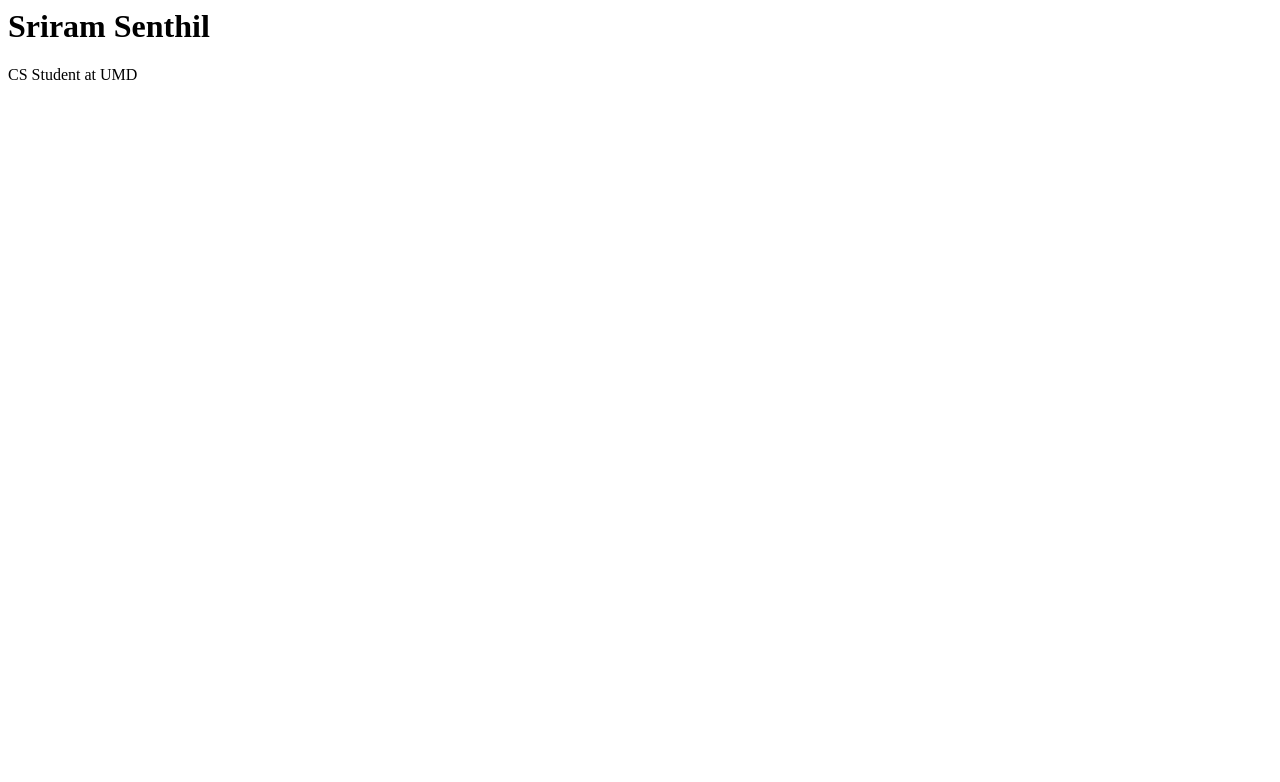
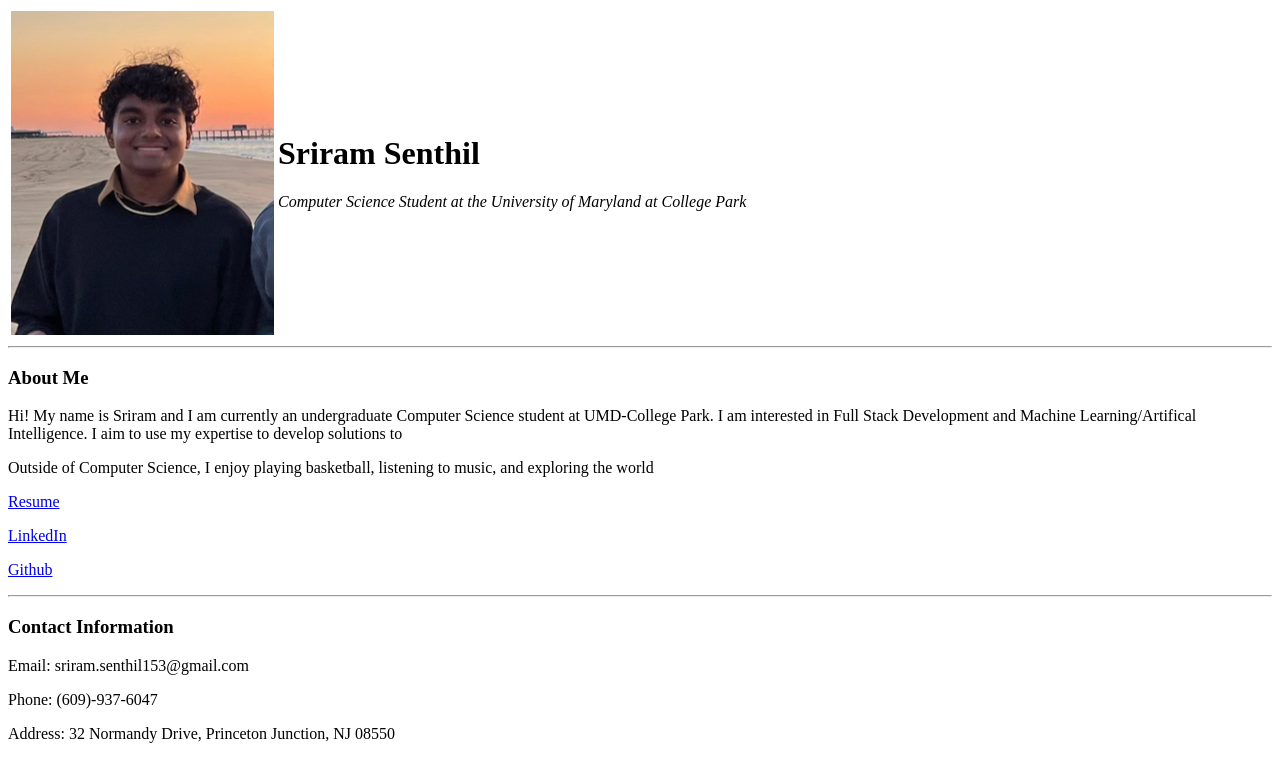
Before and after one commit to sriramssenthil/sriramssenthil.github.io, a plain HTML site: page index.html in a window 1280 px wide. Drawn offline with Linux system fonts and the light colour scheme.

Commit message:
Updated index.html

```diff
--- a/index.html
+++ b/index.html
@@ -6,7 +6,37 @@
     <title>Sriram Senthil</title>
 </head>
 <body>
-    <h1> Sriram Senthil</h1>
-    <p> CS Student at UMD</p>
+    <table>
+        <td>
+            <img src = "sriramprofilepicture.jpg" alt = "Sriram Profile Picture">
+        </td>
+        <td>
+            <h1> Sriram Senthil</h1>
+            <p>
+                <em>Computer Science Student at the University of Maryland at College Park</em>
+            </p>
+        </td>
+    </table>
+    <hr>
+    <h3> About Me</h3>
+    <p> Hi! My name is Sriram and I am currently an undergraduate
+        Computer Science student at UMD-College Park. I am interested in Full Stack
+        Development and Machine Learning/Artifical Intelligence. I aim to use my expertise to develop solutions to
+    </p>
+
+    <p> Outside of Computer Science,
+        I enjoy playing basketball, listening to music, and exploring the world
+    </p>
+
+
+    <p> <a href="https://docs.google.com/document/d/1Ts0TIx5CljEMHRevc40pjztLXO9aaKKPP8Iak_QClOk/edit?usp=sharing">Resume</a></p>
+    <p> <a href="https://www.linkedin.com/in/sriram-senthil/">LinkedIn</a></p>
+    <p> <a href="https://github.com/sriramssenthil">Github</a></p>
+
+    <hr>
+    <h3> Contact Information</h3>
+    <p> Email: sriram.senthil153@gmail.com</p>
+    <p> Phone: (609)-937-6047</p>
+    <p> Address: 32 Normandy Drive, Princeton Junction, NJ 08550</p>
 </body>
 </html>
```
Also changed, not shown: sriramprofilepicture.jpg (added).
